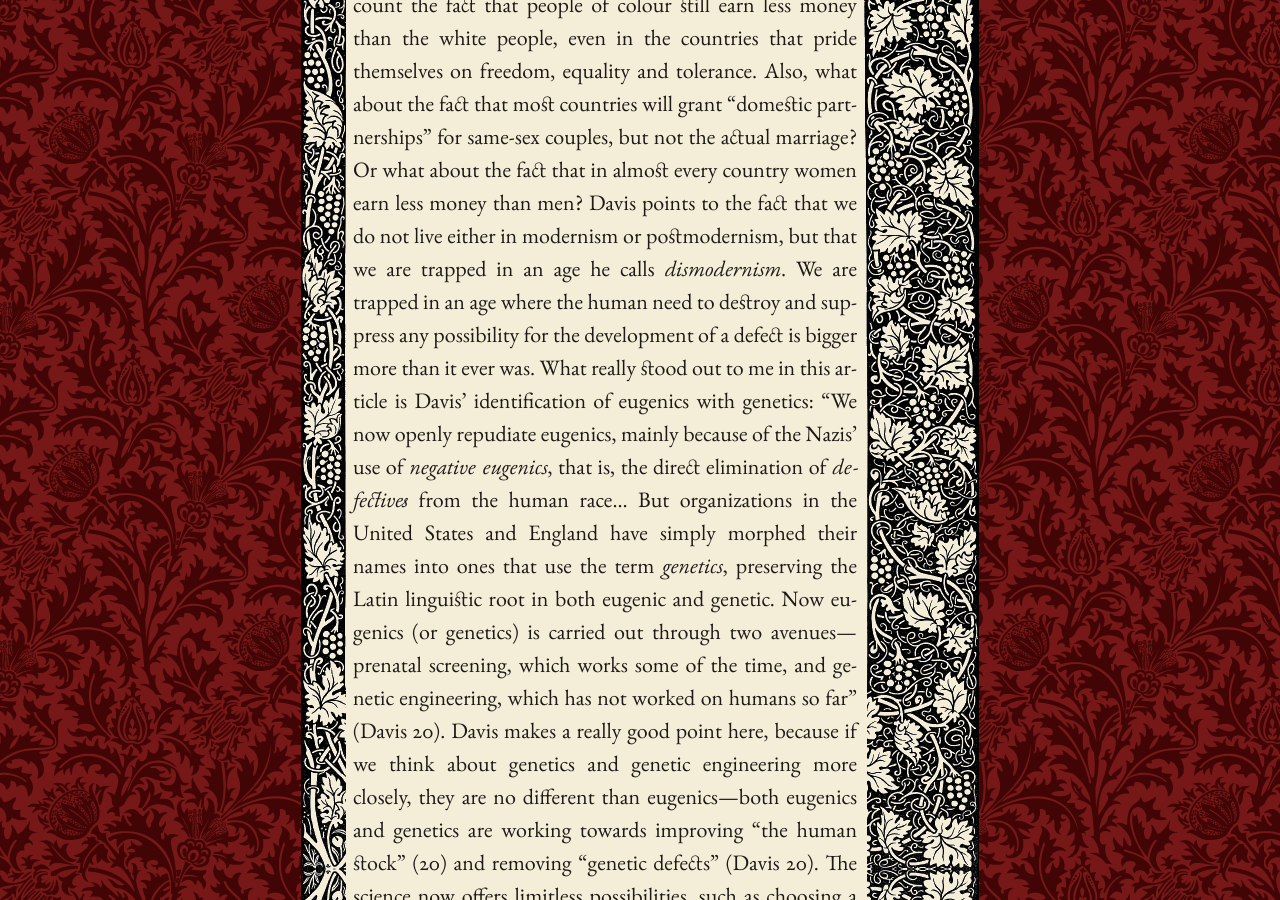
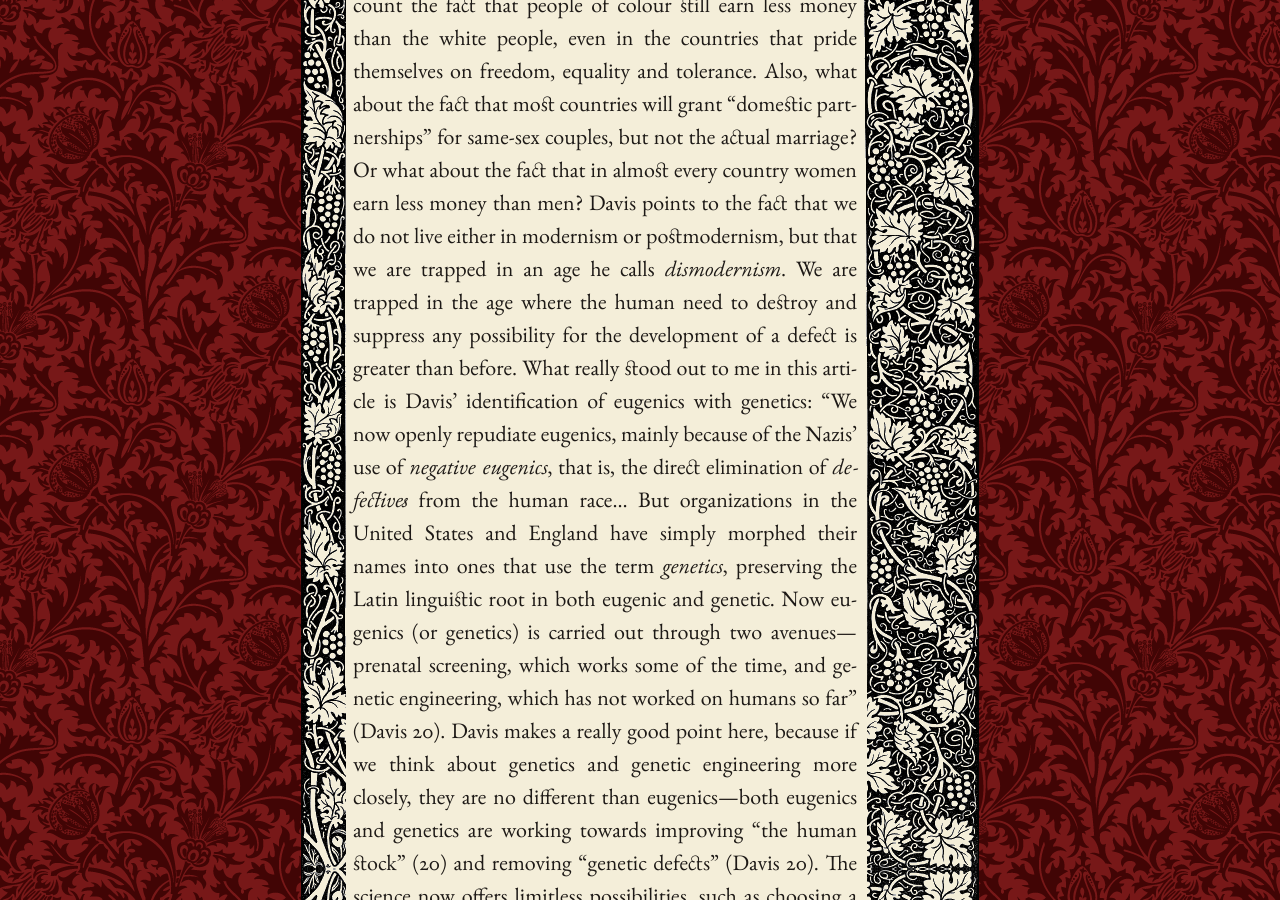
Before and after one commit to mpasovic/majapasovic.org, a Jekyll site: the page built from _posts/2012-07-02-bodies-and-cyborgs.md, in a window 1280 px wide and 900 px high, scrolled down 2092 px. Built offline with Jekyll 4.4.1, drawn with Linux system fonts in a browser that asks for light colours; nearby versions of some CDN libraries.

Commit message:
Updated 2012-07-02-bodies-and-cyborgs.md

```diff
--- a/_posts/2012-07-02-bodies-and-cyborgs.md
+++ b/_posts/2012-07-02-bodies-and-cyborgs.md
@@ -50,9 +50,9 @@ countries will grant “domestic partnerships” for same-sex couples, but
 not the actual marriage? Or what about the fact that in almost every
 country women earn less money than men? Davis points to the fact that we
 do not live either in modernism or postmodernism, but that we are
-trapped in an age he calls *dismodernism*. We are trapped in an age
+trapped in an age he calls *dismodernism*. We are trapped in the age
 where the human need to destroy and suppress any possibility for the
-development of a defect is bigger more than it ever was. What really
+development of a defect is greater than before. What really
 stood out to me in this article is Davis’ identification of eugenics
 with genetics: “We now openly repudiate eugenics, mainly because of the
 Nazis’ use of *negative eugenics*, that is, the direct elimination of
@@ -76,6 +76,7 @@ blood pressure, or certain illnesses. Having this in mind completely
 changes the way human bodies are created, and the ways we are starting
 to distinguish between ability and disability.
 
+*****
 *Why do we have a need to recreate bodies and change its original
 (natural) functions? What are we afraid of? Can forming a body through a
 means of genetic engineering really prevent one from developing a
```
